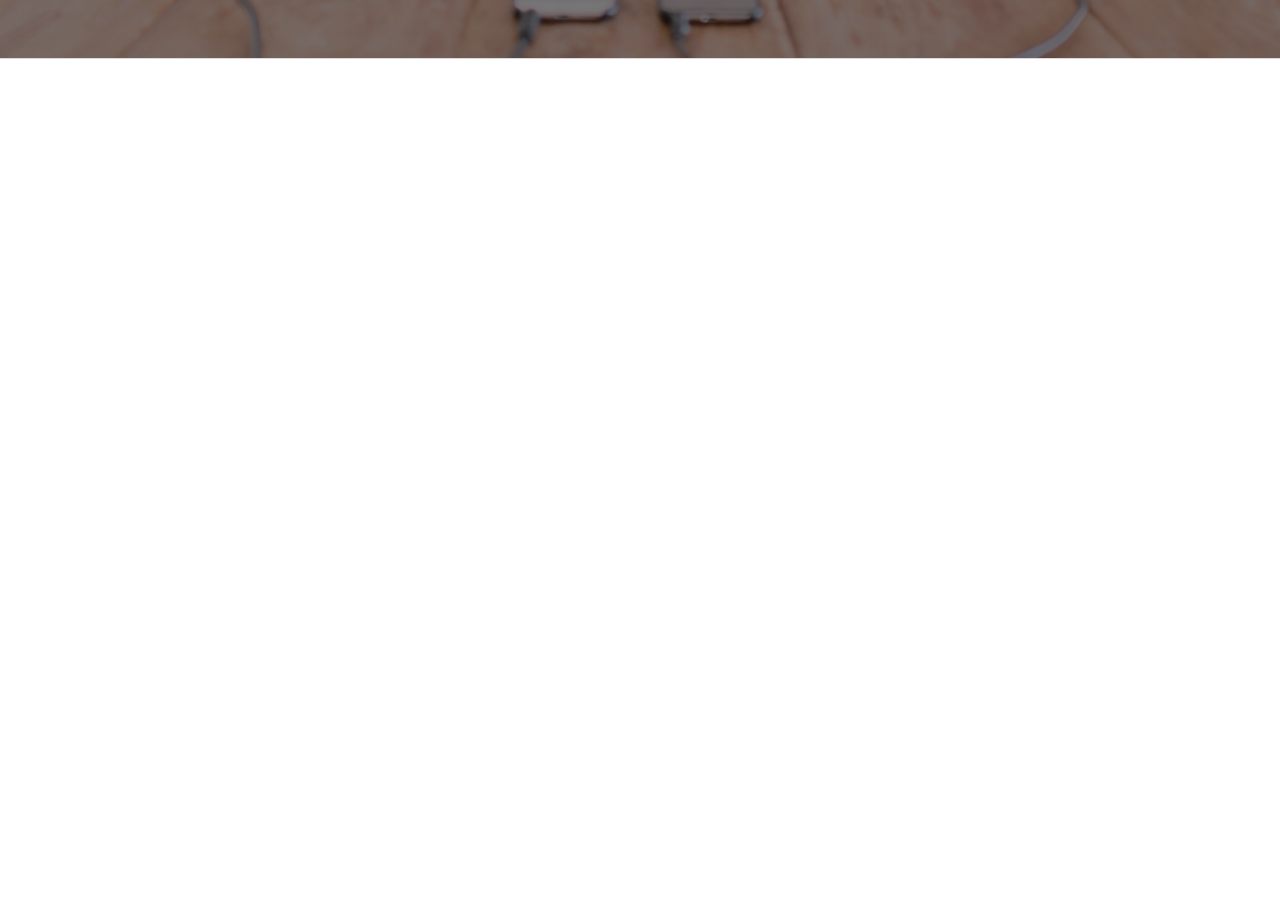
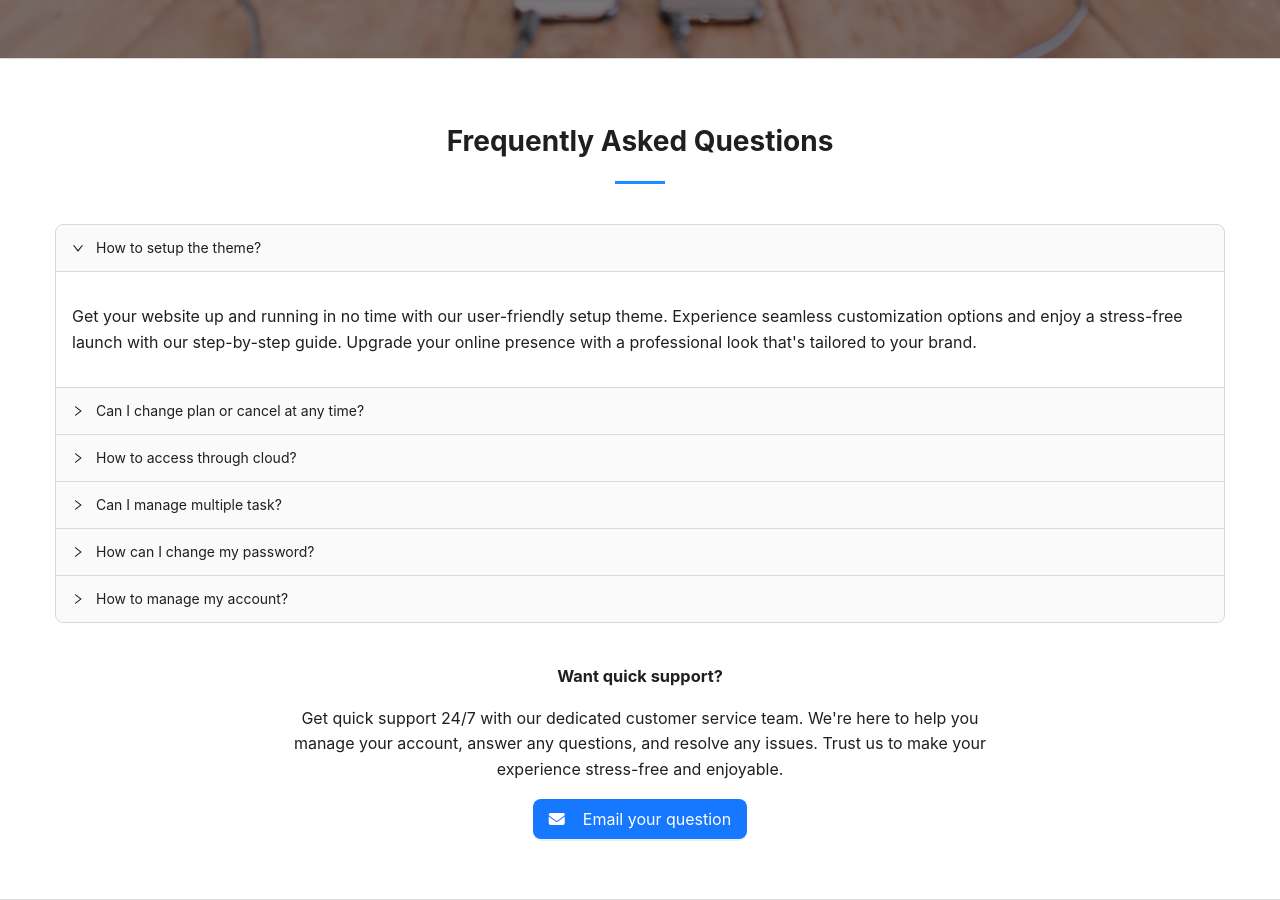
Before and after one commit to sairamchow5555/tech, a React (Create React App) app: page / in a window 1280 px wide. Shown: the part 2507-3407 px from the top of the page. Before the commit the page ends 2566 px from the top, so only its background shows below. Built offline with nearby package versions, Linux system fonts and the light colour scheme.

Commit message:
added faq component

```diff
--- /dev/null
+++ b/src/components/home/faq.js
@@ -0,0 +1,43 @@
+import React from 'react';
+
+import { Button, Collapse } from 'antd';
+const { Panel } = Collapse;
+
+function AppFaq(){
+    return(
+        <div className="block faqBlock">
+            <div className="container-fluid">
+                <div className="titleHolder">
+                    <h2>Frequently Asked Questions</h2>
+                </div>
+                <Collapse defaultActiveKey={['1']}>
+                    <Panel header="How to setup the theme?" key="1">
+                        <p>Get your website up and running in no time with our user-friendly setup theme. Experience seamless customization options and enjoy a stress-free launch with our step-by-step guide. Upgrade your online presence with a professional look that's tailored to your brand.</p>
+                    </Panel>
+                    <Panel header="Can I change plan or cancel at any time?" key="2">
+                        <p>We understand that plans can change, and that's why we offer a flexible cancelation policy for our customers. If you need to cancel your plan, please contact our support team for assistance. We'll do our best to make the process as smooth and hassle-free as possible.</p>
+                    </Panel>
+                    <Panel header="How to access through cloud?" key="3">
+                        <p>Access your data anytime, anywhere with our cloud-based solution. No more limitations, enjoy seamless access to your information from any device with internet connection. Say goodbye to traditional setup, embrace the future of tech with us.</p>
+                    </Panel>
+                    <Panel header="Can I manage multiple task?" key="4">
+                        <p>Maximize your productivity and efficiency with our app's ability to handle multiple tasks seamlessly. Say goodbye to juggling between multiple windows and programs and hello to effortless multitasking.</p>
+                    </Panel>
+                    <Panel header="How can I change my password?" key="5">
+                        <p>Simplify your life with our easy-to-use password change feature. Securely update your password in just a few clicks, ensuring maximum protection for your data and peace of mind for you. Try it now!</p>
+                    </Panel>
+                    <Panel header="How to manage my account?" key="6">
+                        <p>Manage all your accounts in one place with our streamlined and secure account management system. Easily update personal information, change passwords, and track account activity. Simplify your life and stay in control with our user-friendly platform.</p>
+                    </Panel>
+                </Collapse>
+                <div className="quickSupport">
+                    <h3>Want quick support?</h3>
+                    <p>Get quick support 24/7 with our dedicated customer service team. We're here to help you manage your account, answer any questions, and resolve any issues. Trust us to make your experience stress-free and enjoyable.</p>
+                    <Button type="primary" size="large"><i className="fas fa-envelope"></i> Email your question</Button>
+                </div>
+            </div>
+        </div>
+    )
+}
+
+export default AppFaq;
--- a/src/views/home.js
+++ b/src/views/home.js
@@ -3,6 +3,7 @@ import AppHero from "../components/home/hero"
 import AppAbout from "../components/home/about";
 import AppFeature from "../components/home/feature";
 import AppWorks from "../components/home/works";
+import AppFaq from "../components/home/faq";
 
 function AppHome(){
     return (
@@ -11,6 +12,7 @@ function AppHome(){
             <AppAbout />
             <AppFeature />
             <AppWorks />
+            <AppFaq />
         </div>
     )
 }
```
